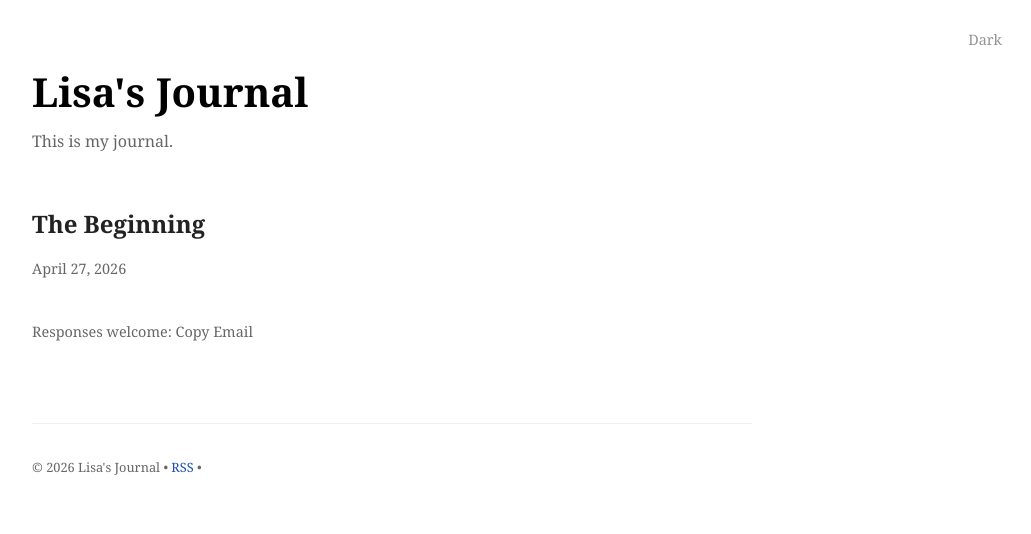
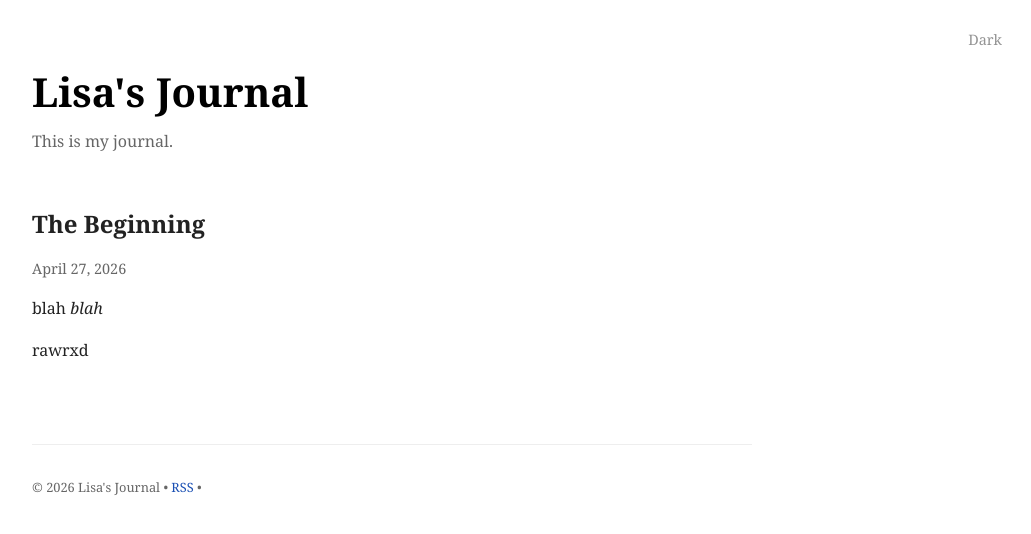
Before and after one commit to melissando/blog, a Jekyll site: the page built from _posts/2026-04-27-first-post.md, in a window 1280 px wide. Shown: the top 534 px of the page, without its empty margins (248-1279 px from the left). Built offline with Jekyll 4.4.1, drawn with Linux system fonts in a browser that asks for light colours.

Commit message:
anything

```diff
--- a/_layouts/post.html
+++ b/_layouts/post.html
@@ -9,10 +9,4 @@ layout: default
   <div class="post-content">
     {{ content }}
   </div>
-
-  <p class="post-response">
-    Responses welcome:
-    <button id="copy-email" class="copy-email">Copy Email</button>
-  </p>
 </article>
-<script src="{{ site.baseurl }}/scripts/email.js?v=2"></script>
--- a/_posts/2026-04-27-first-post.md
+++ b/_posts/2026-04-27-first-post.md
@@ -3,3 +3,7 @@ layout: post
 title: "The Beginning"
 date: 2026-04-27
 ---
+
+blah *blah*
+
+rawrxd
```
